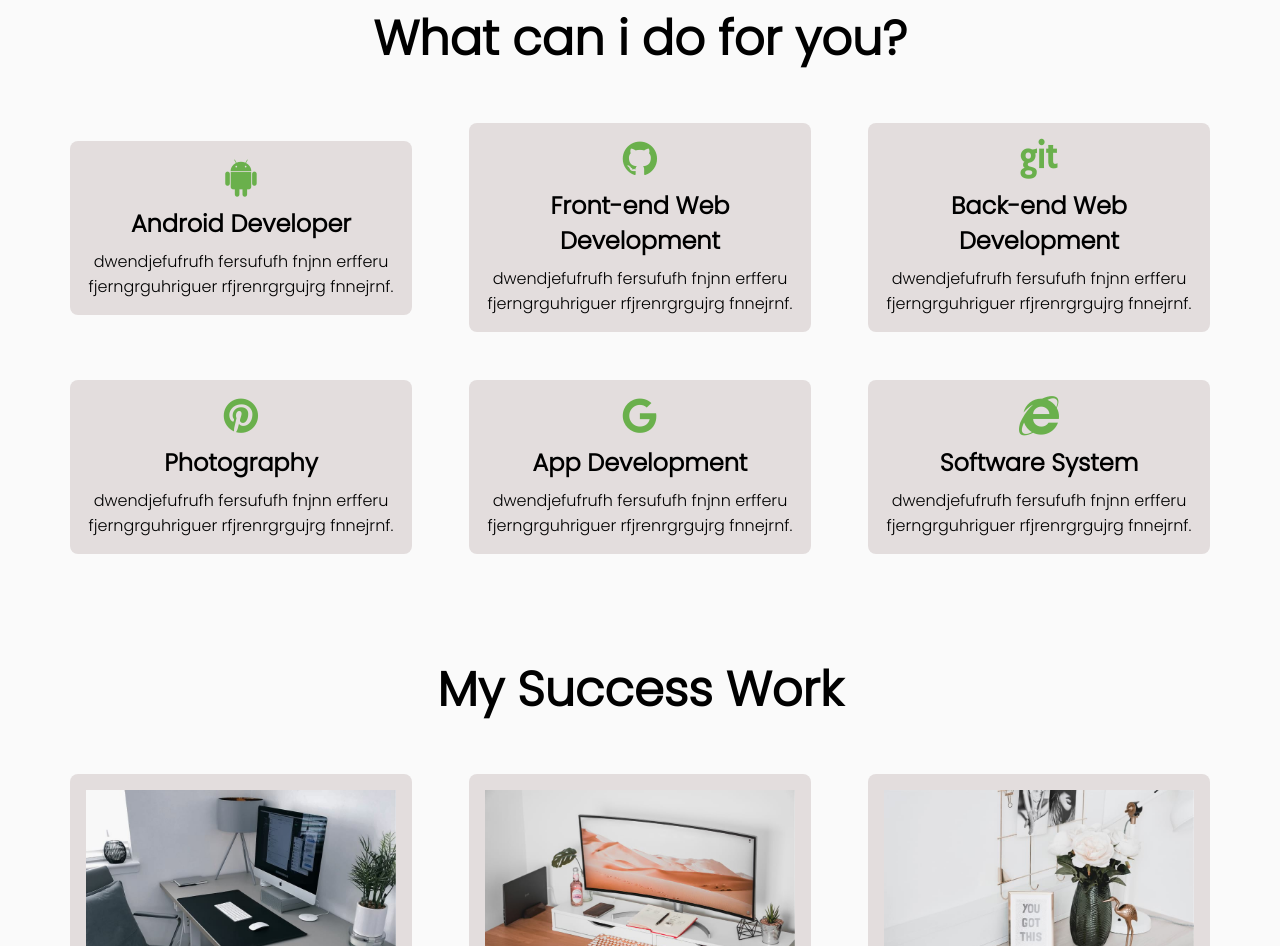
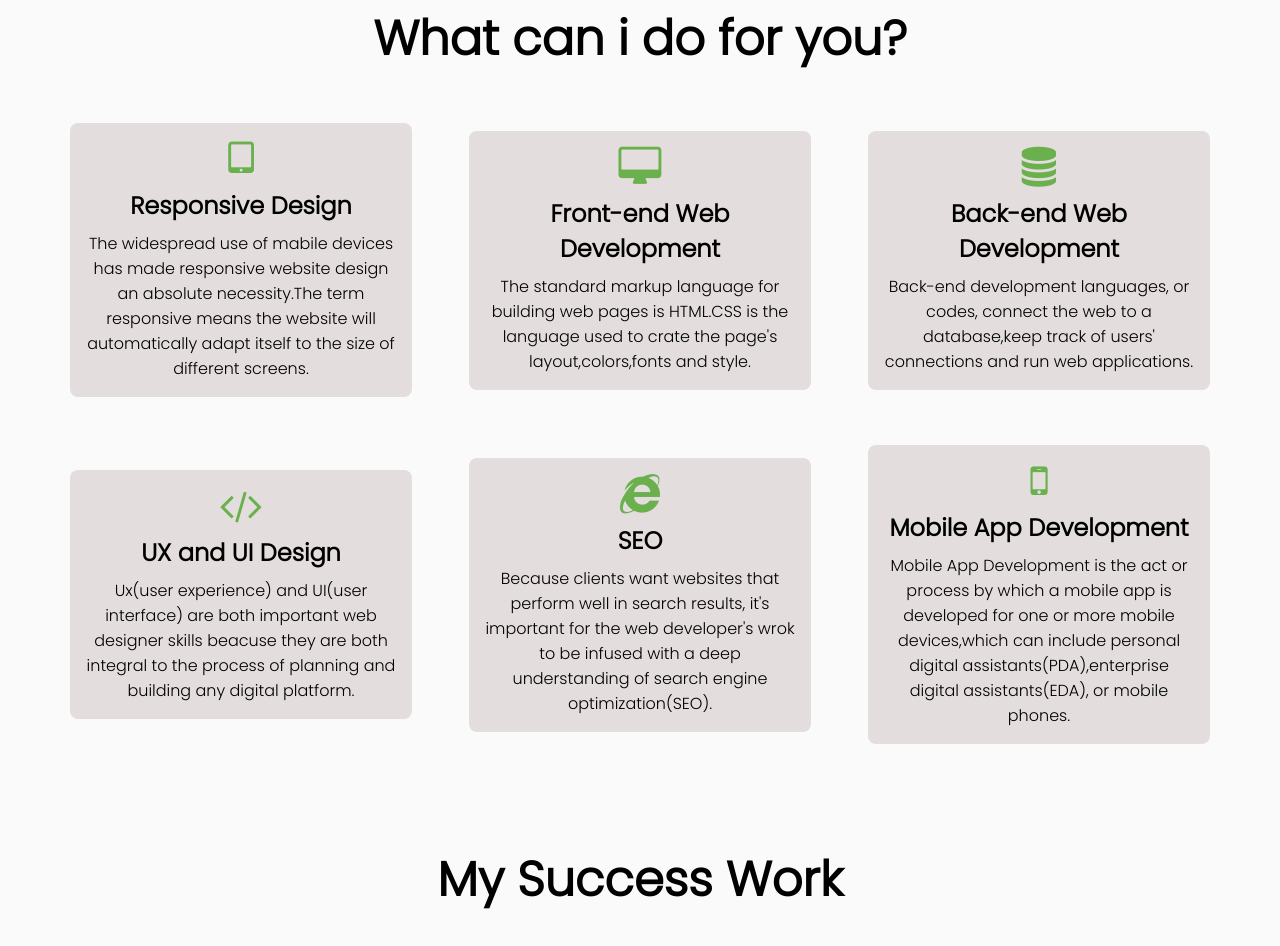
Before and after one commit to Harshitkg46/My-personal-portfolio, a plain HTML site: page index.html in a window 1280 px wide. Shown: the part 1854-2800 px from the top of the page. Drawn offline with Linux system fonts and the light colour scheme.

Commit message:
pushing changes

```diff
--- a/index.html
+++ b/index.html
@@ -47,7 +47,7 @@
 
 
             <div class="right">
-                <img src="images/banner4.png">
+                <img src="images/Untitled (300 × 450 px) (350 × 480 px).png">
            </div>
         </div>
 
@@ -59,7 +59,7 @@
 
 <section id="bio">
     <div class="leftbio">
-        <img src="images/about.jpg">
+        <img src="images/WhatsApp Image 2023-07-01 at 16.19.23455.jpg">
     </div>
     <div class="rightbio">
         <div>
@@ -103,58 +103,40 @@
         <h1>What can i do for you?</h1>
     <div class="card">
         <div class="cardbody">
-            <i class="fa fa-android"></i>
-            <h3>Android Developer</h3>
-            <p>dwendjefufrufh fersufufh fnjnn erfferu
-                fjerngrguhriguer
-                rfjrenrgrgujrg
-                fnnejrnf.
+            <i class="fa fa-tablet"></i>
+            <h3>Responsive Design</h3>
+            <p>The widespread use of mabile devices has made responsive website design an absolute necessity.The term responsive means the website will automatically adapt itself to the size of different screens.
             </p>
         </div>
         <div class="cardbody">
-            <i class="fa fa-github"></i>
+            <i class="fa fa-desktop"></i>
             <h3>Front-end Web Development</h3>
-            <p>dwendjefufrufh fersufufh fnjnn erfferu
-                fjerngrguhriguer
-                rfjrenrgrgujrg
-                fnnejrnf.
+            <p>The standard markup language for building web pages is HTML.CSS is the language used to crate the page's layout,colors,fonts and style.
             </p>
         </div>
         <div class="cardbody">
-            <i class="fa fa-git"></i>
+            <i class="fa fa-database"></i>
             <h3>Back-end Web Development</h3>
-            <p>dwendjefufrufh fersufufh fnjnn erfferu
-                fjerngrguhriguer
-                rfjrenrgrgujrg
-                fnnejrnf.
+            <p>Back-end development languages, or codes, connect the web to a database,keep track of users' connections and run web applications.
             </p>
         </div>
         <div class="card"></div>
         <div class="cardbody">
-            <i class="fa fa-pinterest"></i>
-            <h3>Photography</h3>
-            <p>dwendjefufrufh fersufufh fnjnn erfferu
-                fjerngrguhriguer
-                rfjrenrgrgujrg
-                fnnejrnf.
-            </p>
-        </div>
-        <div class="cardbody">
-            <i class="fa fa-google"></i>
-            <h3>App Development</h3>
-            <p>dwendjefufrufh fersufufh fnjnn erfferu
-                fjerngrguhriguer
-                rfjrenrgrgujrg
-                fnnejrnf.
+            <i class="fa fa-code"></i>
+            <h3>UX and UI Design</h3>
+            <p>Ux(user experience) and UI(user interface) are both important web designer skills beacuse they are both integral to the process of planning and building any digital platform.
             </p>
         </div>
         <div class="cardbody">
             <i class="fa fa-internet-explorer"></i>
-            <h3>Software System</h3>
-            <p>dwendjefufrufh fersufufh fnjnn erfferu
-                fjerngrguhriguer
-                rfjrenrgrgujrg
-                fnnejrnf.
+            <h3>SEO</h3>
+            <p>Because clients want websites that perform well in search results, it's important for the web developer's wrok to be infused with a deep understanding of search engine optimization(SEO).
+            </p>
+        </div>
+        <div class="cardbody">
+            <i class="fa fa-mobile"></i>
+            <h3>Mobile App Development</h3>
+            <p>Mobile App Development is the act or process by which a mobile app is developed for one or more mobile devices,which can include personal digital assistants(PDA),enterprise digital assistants(EDA), or mobile phones.
             </p>
         </div>
 
```
Also changed, not shown: images/Untitled (300 × 450 px) (350 × 480 px).png (added), images/Untitled design.png (added), images/WhatsApp Image 2023-07-01 at 16.19.23.jpg (added), images/WhatsApp Image 2023-07-01 at 16.19.23455.jpg (added), images/WhatsApp Image 2023-07-01 at 16.51.38.jpg (added), images/WhatsApp_Image_2023-07-01_at_16.19.24-removebg-preview.png (added), images/WhatsApp_Image_2023-07-01_at_16.19.freufherufh24-removebg-preview.png (added).
